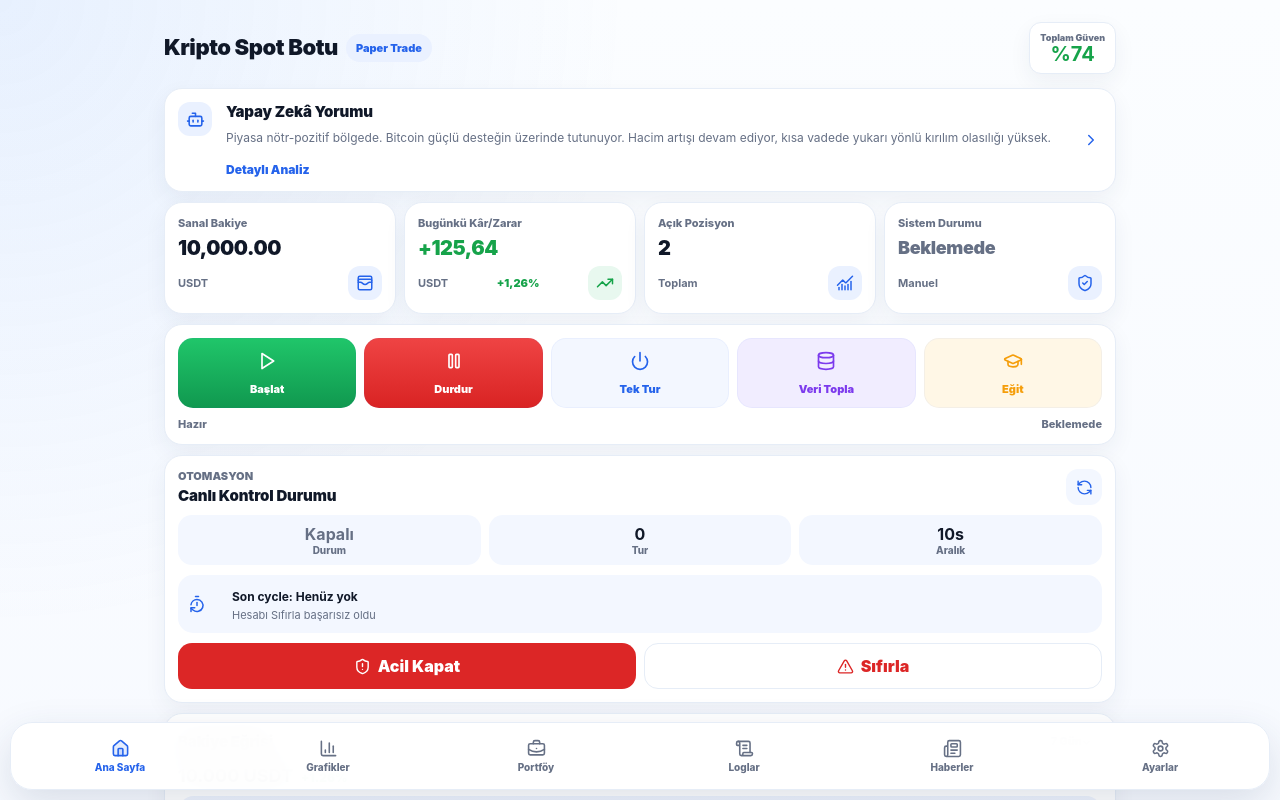
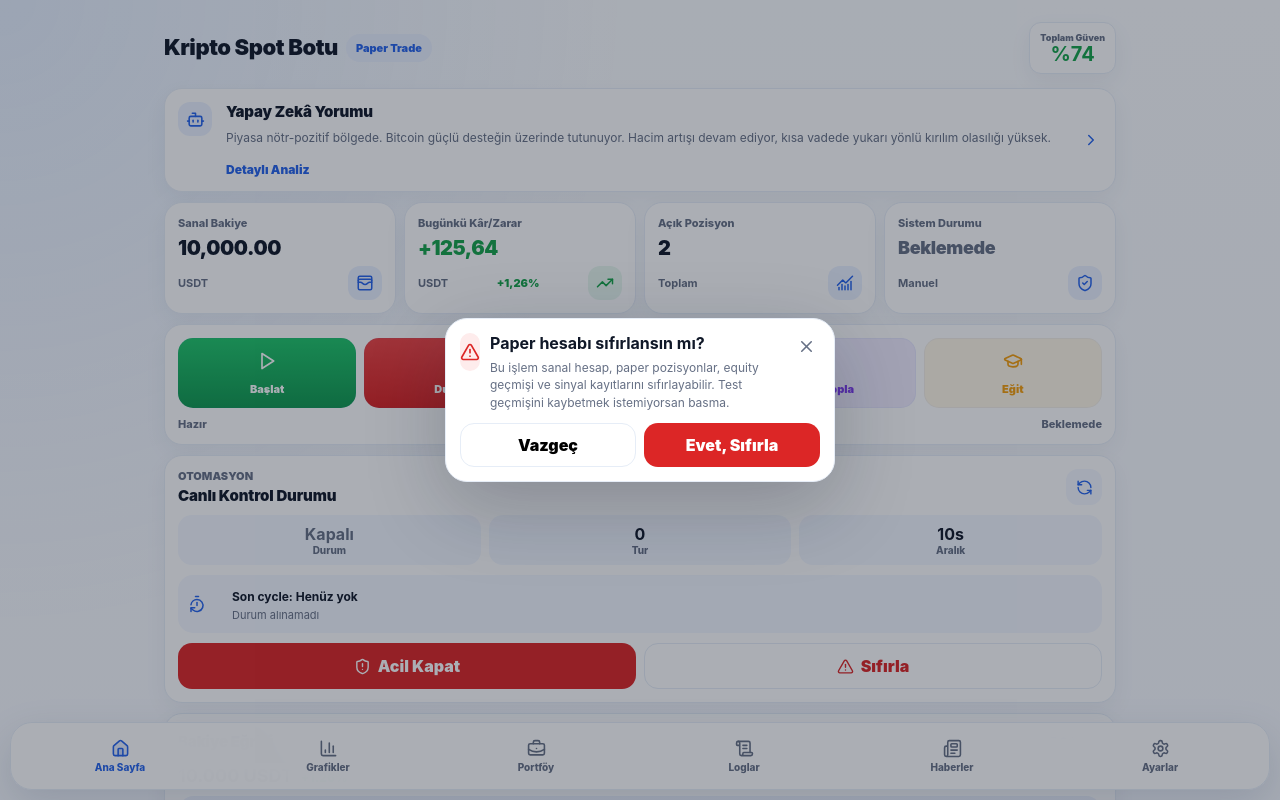
Before and after one commit to mehmetdem2005/Yeni-, a Next.js app in the folder frontend/: page / in a window 1280 px wide. Both pictures are taken after a click on the button "Sıfırla". Shown: the top 800 px of the page. Built offline with nearby package versions, Linux system fonts and the light colour scheme; no server answers.

Commit message:
Add confirmation dialog for dangerous automation actions

```diff
--- a/frontend/components/AutomationStatusCard.tsx
+++ b/frontend/components/AutomationStatusCard.tsx
@@ -1,7 +1,7 @@
 'use client';
 
 import { useEffect, useState } from 'react';
-import { AlertTriangle, Loader2, RefreshCcw, ShieldAlert, TimerReset } from 'lucide-react';
+import { AlertTriangle, Loader2, RefreshCcw, ShieldAlert, TimerReset, X } from 'lucide-react';
 import { apiGet, apiPost } from '@/lib/api';
 
 type AutomationStatus = {
@@ -14,6 +14,14 @@ type AutomationStatus = {
 };
 
 type StatusResponse = { automation?: AutomationStatus };
+
+type ConfirmAction = {
+  label: string;
+  path: string;
+  title: string;
+  body: string;
+  dangerText: string;
+} | null;
 
 function formatTime(value?: string | null) {
   if (!value) return 'Henüz yok';
@@ -28,6 +36,7 @@ export function AutomationStatusCard() {
   const [status, setStatus] = useState<AutomationStatus | null>(null);
   const [busy, setBusy] = useState<string | null>(null);
   const [message, setMessage] = useState('Durum yükleniyor...');
+  const [confirmAction, setConfirmAction] = useState<ConfirmAction>(null);
 
   async function refresh() {
     try {
@@ -50,6 +59,7 @@ export function AutomationStatusCard() {
       setMessage(`${label} başarısız oldu`);
     } finally {
       setBusy(null);
+      setConfirmAction(null);
     }
   }
 
@@ -57,7 +67,7 @@ export function AutomationStatusCard() {
 
   const running = Boolean(status?.running);
   return (
-    <section className="card" style={{ display: 'grid', gap: 10 }}>
+    <section className="card" style={{ display: 'grid', gap: 10, position: 'relative' }}>
       <div style={{ display: 'flex', justifyContent: 'space-between', alignItems: 'center', gap: 10 }}>
         <div>
           <div style={{ color: 'var(--muted)', fontSize: 11, fontWeight: 900 }}>OTOMASYON</div>
@@ -92,13 +102,56 @@ export function AutomationStatusCard() {
       </div>
 
       <div style={{ display: 'grid', gridTemplateColumns: '1fr 1fr', gap: 8 }}>
-        <button type="button" onClick={() => postAction('Acil Kapat', '/api/emergency/close-all')} style={{ minHeight: 46, border: 0, borderRadius: 14, background: 'var(--bad)', color: '#fff', fontWeight: 950, display: 'inline-flex', justifyContent: 'center', alignItems: 'center', gap: 7 }}>
+        <button
+          type="button"
+          onClick={() => setConfirmAction({
+            label: 'Acil Kapat',
+            path: '/api/emergency/close-all',
+            title: 'Açık pozisyonlar acil kapatılsın mı?',
+            body: 'Bu işlem otomasyonu durdurur ve tüm açık paper-trade pozisyonlarını güncel bid fiyatıyla kapatmayı dener. Geri alınamaz.',
+            dangerText: 'Evet, Acil Kapat',
+          })}
+          style={{ minHeight: 46, border: 0, borderRadius: 14, background: 'var(--bad)', color: '#fff', fontWeight: 950, display: 'inline-flex', justifyContent: 'center', alignItems: 'center', gap: 7 }}
+        >
           {busy === 'Acil Kapat' ? <Loader2 className="spin" size={17} /> : <ShieldAlert size={17} />} Acil Kapat
         </button>
-        <button type="button" onClick={() => postAction('Hesabı Sıfırla', '/api/reset-paper-account')} style={{ minHeight: 46, border: '1px solid var(--border)', borderRadius: 14, background: '#fff', color: 'var(--bad)', fontWeight: 950, display: 'inline-flex', justifyContent: 'center', alignItems: 'center', gap: 7 }}>
+        <button
+          type="button"
+          onClick={() => setConfirmAction({
+            label: 'Hesabı Sıfırla',
+            path: '/api/reset-paper-account',
+            title: 'Paper hesabı sıfırlansın mı?',
+            body: 'Bu işlem sanal hesap, paper pozisyonlar, equity geçmişi ve sinyal kayıtlarını sıfırlayabilir. Test geçmişini kaybetmek istemiyorsan basma.',
+            dangerText: 'Evet, Sıfırla',
+          })}
+          style={{ minHeight: 46, border: '1px solid var(--border)', borderRadius: 14, background: '#fff', color: 'var(--bad)', fontWeight: 950, display: 'inline-flex', justifyContent: 'center', alignItems: 'center', gap: 7 }}
+        >
           {busy === 'Hesabı Sıfırla' ? <Loader2 className="spin" size={17} /> : <AlertTriangle size={17} />} Sıfırla
         </button>
       </div>
+
+      {confirmAction ? (
+        <div style={{ position: 'fixed', inset: 0, zIndex: 60, display: 'grid', placeItems: 'center', background: 'rgba(15, 23, 42, 0.35)', padding: 18 }}>
+          <div style={{ width: 'min(390px, 100%)', background: '#fff', borderRadius: 22, border: '1px solid var(--border)', boxShadow: '0 24px 80px rgba(15, 23, 42, 0.24)', padding: 14, display: 'grid', gap: 12 }}>
+            <div style={{ display: 'flex', justifyContent: 'space-between', alignItems: 'start', gap: 10 }}>
+              <div style={{ display: 'flex', gap: 10, alignItems: 'start' }}>
+                <span style={{ display: 'grid', placeItems: 'center', width: 38, height: 38, borderRadius: 14, background: 'var(--bad-soft)', color: 'var(--bad)' }}><AlertTriangle size={20} /></span>
+                <div>
+                  <h3 style={{ margin: 0, fontSize: 16 }}>{confirmAction.title}</h3>
+                  <p style={{ margin: '6px 0 0', color: 'var(--muted)', fontSize: 12, lineHeight: 1.45 }}>{confirmAction.body}</p>
+                </div>
+              </div>
+              <button type="button" onClick={() => setConfirmAction(null)} style={{ border: 0, background: 'transparent', color: 'var(--muted)', padding: 4 }}><X size={19} /></button>
+            </div>
+            <div style={{ display: 'grid', gridTemplateColumns: '1fr 1fr', gap: 8 }}>
+              <button type="button" onClick={() => setConfirmAction(null)} style={{ minHeight: 44, border: '1px solid var(--border)', borderRadius: 14, background: '#fff', fontWeight: 950 }}>Vazgeç</button>
+              <button type="button" onClick={() => postAction(confirmAction.label, confirmAction.path)} style={{ minHeight: 44, border: 0, borderRadius: 14, background: 'var(--bad)', color: '#fff', fontWeight: 950 }}>
+                {busy === confirmAction.label ? 'Çalışıyor...' : confirmAction.dangerText}
+              </button>
+            </div>
+          </div>
+        </div>
+      ) : null}
     </section>
   );
 }
```
